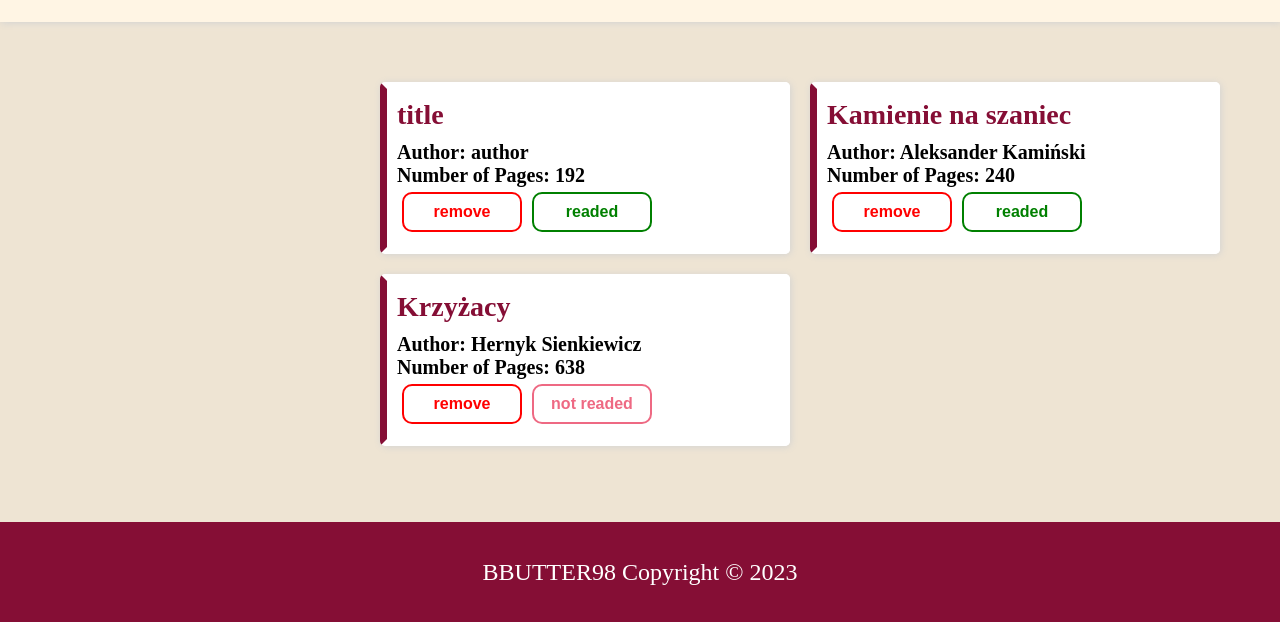
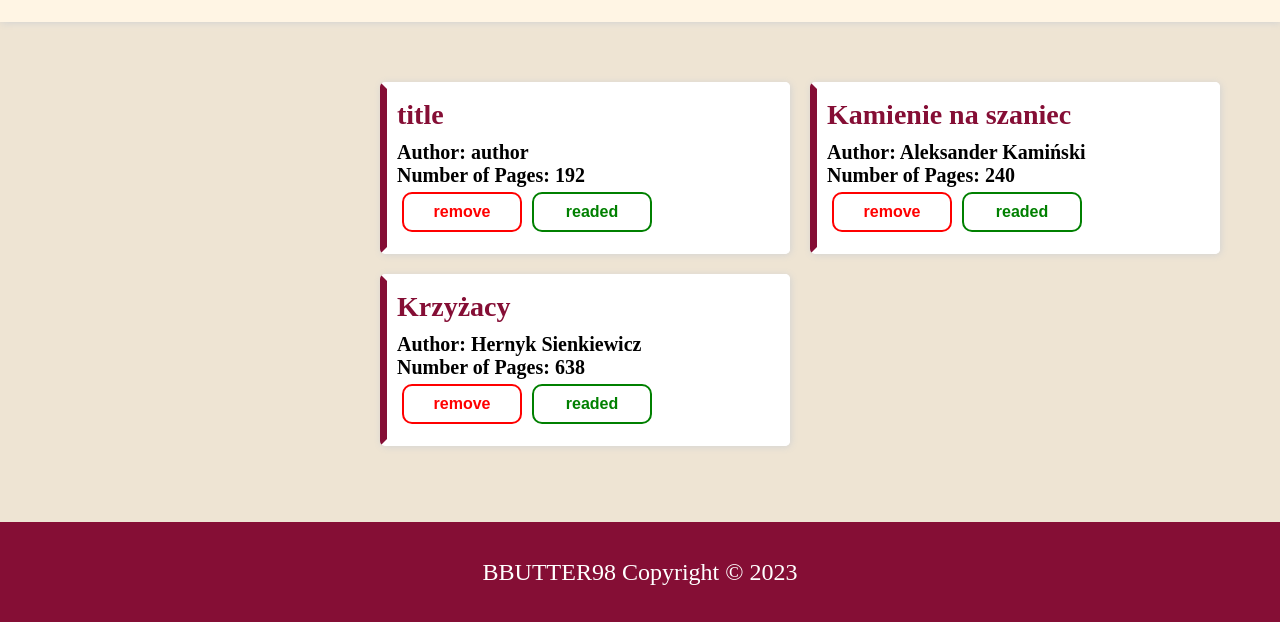
Before and after one commit to PolishChowChow/Project-Library, a plain HTML site: page page.html in a window 1280 px wide. Both pictures are taken after a click on the button "not readed". Shown: the part 178-800 px from the top of the page. Drawn offline with Linux system fonts and the light colour scheme; a web font is replaced by a local one.

Commit message:
after setting up remove button i give option to change status from readed to not readed

```diff
--- a/index.js
+++ b/index.js
@@ -41,7 +41,7 @@ function createContent(div, author, numberOfPages, status, id){
     content.classList.add("content");
     content.innerHTML = `Author: ${author}<br> Number of Pages: ${numberOfPages}<br>`;
     createRemoveButton(content, id);
-    createStatusButton(content,status);
+    createStatusButton(content,status, id);
     div.appendChild(content);
 }
 function createRemoveButton(parent, id){
@@ -51,8 +51,10 @@ function createRemoveButton(parent, id){
     button.textContent = "remove";
     parent.appendChild(button);
 }
-function createStatusButton(parent, status){
+function createStatusButton(parent, status, id){
     let button = document.createElement("button");
+    button.classList.add("btn-status");
+    button.setAttribute("id","id--"+id);
     if(status=="readed"){
         button.classList.add("readed");
         button.textContent = "readed";
@@ -71,6 +73,31 @@ function generateCopyright(){
 
 generateCopyright();
 const remove = document.querySelectorAll("button.remove");
+const btnUpdate = document.querySelectorAll(".btn-status");
+btnUpdate.forEach(element=>{
+    element.addEventListener("click",function(){
+        myLibrary.forEach(element => {
+            if(element.id == this.id.slice(4)){
+                let index = myLibrary.indexOf(element);
+                if(myLibrary[index].isReaded=="readed"){
+                    myLibrary[index].isReaded = "not-readed";
+                    this.classList.remove("readed");
+                    this.classList.add("not-readed");
+                    this.textContent = "not readed";
+                }
+                else{
+                    myLibrary[index].isReaded = "readed";
+                    this.classList.remove("not-readed");
+                    this.classList.add("readed");
+                    this.textContent = "readed";
+                }
+            }
+        });
+    });
+})
+function updateState(){
+
+}
 remove.forEach(element =>{
     element.addEventListener("click",function(){
         myLibrary.forEach(element => {
--- a/styling.css
+++ b/styling.css
@@ -99,14 +99,15 @@ button:hover{
     background-color: red;
     color: white;
 }
+.btn-status{
+    background-color: white;
+}
 .readed{
     border: 2px solid green;
-    background-color: white;
     color: green;
 }
 .not-readed{
     border: 2px solid var(--pink);
-    background-color: white;
     color: var(--pink);
 }
 .not-readed:hover{
```
